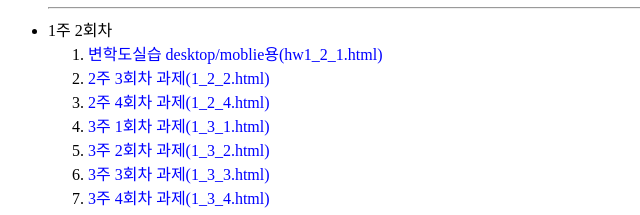
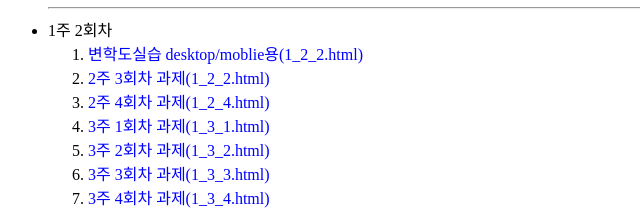
Before and after one commit to shinjungkyoug/shinjungkyoug.github.io, a plain HTML site: page index.html in a window 1280 px wide. Shown: the part 148-363 px from the top of the page, 0-640 px from the left. Drawn offline with Linux system fonts and the light colour scheme.

Commit message:
Update index.html

```diff
--- a/index.html
+++ b/index.html
@@ -16,7 +16,7 @@
   </ol><hr/>
   <li> 1주 2회차 </li>
   <ol>
-  <li><a href="https://shinjungkyoug.github.io/java/1_2_1.html">변학도실습 desktop/moblie용(hw1_2_1.html)</a></li>
+  <li><a href="https://shinjungkyoug.github.io/java/1_2_2.html">변학도실습 desktop/moblie용(1_2_2.html)</a></li>
   <li><a href="https://shinjungkyoug.github.io/java/1_2_2.html">2주 3회차 과제(1_2_2.html)</a></li>
   <li><a href="https://shinjungkyoug.github.io/java/1_2_4.html">2주 4회차 과제(1_2_4.html)</a></li>
   <li><a href="https://shinjungkyoug.github.io/java/1_3_1.html">3주 1회차 과제(1_3_1.html)</a></li>
```
